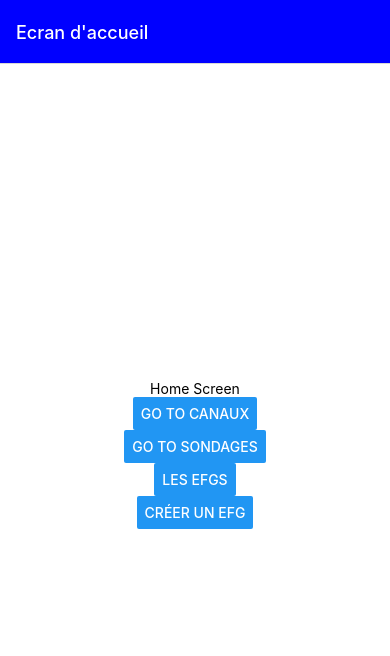
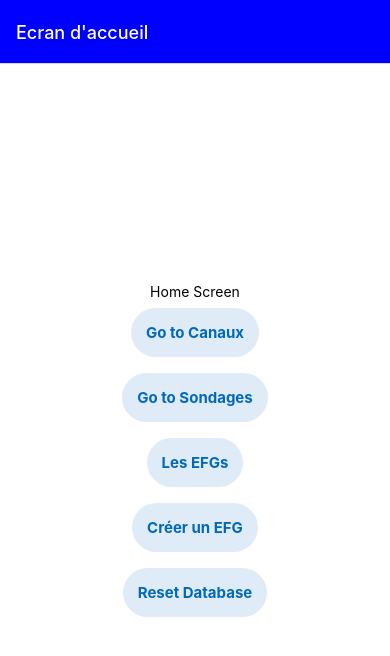
Before and after one commit to soupramanien/cdaMassy2021ReactNative, a React Native app: screen /Home in a window 390 px wide. Shown: the top 656 px of the page. Built offline with nearby package versions, Linux system fonts and the light colour scheme.

Commit message:
Ajout Btn resetDB + css dans HomeScreen

```diff
--- a/src/screens/HomeScreen.js
+++ b/src/screens/HomeScreen.js
@@ -1,38 +1,50 @@
-import { Button, StyleSheet, Text, View } from 'react-native';
+import { Button, StyleSheet, Text, TouchableOpacity, View } from 'react-native';
+import { useDispatch } from 'react-redux';
+import { actionsCreators } from '../redux/store';
 
 function HomeScreen(props) {
+	const dispatch = useDispatch();
 	const navigation = props.navigation;
-
+	const onResetDatabasePress = () => {
+		// Calls the thunk action creator, and passes the thunk function to dispatch
+		dispatch(actionsCreators.resetDatabaseAsync());
+	};
 	return (
 		<View style={styles.container}>
 			<Text>Home Screen</Text>
-			<Button
-				title='Go to Canaux'
-				onPress={() => navigation.navigate("CanauxScreen", {
-					canalId: 1,
-					currentUserId: 1
-				})}
-			/>
 
-			<Button
-				title='Go to Sondages'
-				onPress={() =>
-					navigation.navigate('SondagesScreen', {
+
+			<TouchableOpacity
+					onPress={() => navigation.navigate("CanauxScreen", {
+						canalId: 1,
+						currentUserId: 1})}
+					style={styles.button}>
+				<Text style={styles.libelle}>Go to Canaux</Text>
+			</TouchableOpacity>
+
+			<TouchableOpacity
+					onPress={() =>
+						navigation.navigate('SondagesScreen', {
 						canalId: 1,
 						currentUserId: 1,
-					})
-				}
-			/>
+						})
+					} style={styles.button}>
+				<Text style={styles.libelle}>Go to Sondages</Text>
+			</TouchableOpacity>
 
-			<Button
-				title='Les EFGs'
-				onPress={() => navigation.navigate('EFGScreens')}
-			/>
+			<TouchableOpacity onPress={() => navigation.navigate('EFGScreens')} style={styles.button}>
+				<Text style={styles.libelle}>Les EFGs</Text>
+			</TouchableOpacity>
 
-			<Button
-				title='Créer un EFG'
-				onPress={() => navigation.navigate('EFGAddScreen', {})}
-			/>
+			<TouchableOpacity onPress={() => navigation.navigate('EFGAddScreen', {})} style={styles.button}>
+				<Text style={styles.libelle}>Créer un EFG</Text>
+			</TouchableOpacity>
+
+
+			<TouchableOpacity onPress={onResetDatabasePress} style={styles.button}>
+				<Text style={styles.libelle}>Reset Database</Text>
+			</TouchableOpacity>
+
 		</View>
 	);
 }
@@ -43,5 +55,19 @@ const styles = StyleSheet.create({
 		alignItems: 'center',
 		justifyContent: 'center',
 	},
+	button:{
+		backgroundColor: '#dfecf7',
+		padding: 15,
+		borderRadius: 8,
+		margin: 8,
+		borderRadius: 40,
+		borderColor: 'rgb(255, 255, 255)'
+	},
+	libelle: {
+		color: '#0068bd',
+		fontSize: 15,
+		alignSelf: 'center',
+		fontWeight: 'bold'
+	}
 });
 export default HomeScreen;
```
